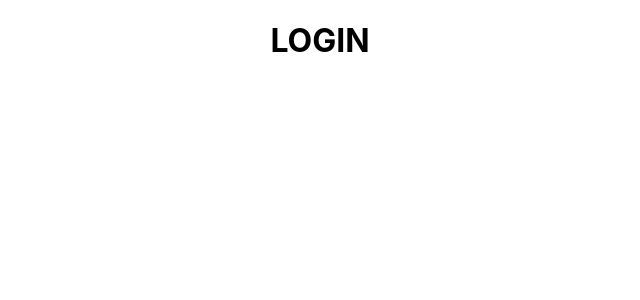
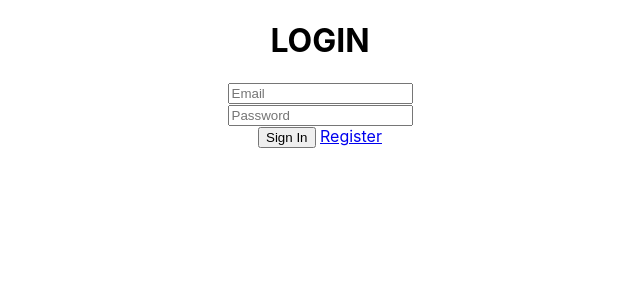
Before and after one commit to pratikpz18/Ping, a React (Create React App) app in the folder frontend/: page /login in a window 1280 px wide. Shown: the top 300 px of the page, without its empty margins (320-960 px from the left). Built offline with nearby package versions, Linux system fonts and the light colour scheme.

Commit message:
login component started frontend created

```diff
--- a/frontend/src/components/Login.js
+++ b/frontend/src/components/Login.js
@@ -2,10 +2,65 @@ import React, { Component } from 'react';
 import { Link } from 'react-router-dom';
 
 export default class Registration extends Component{
+    constructor(props){
+        super(props);
+
+        this.state = {
+            isLoading : true,
+            token:'',
+            LoginUsername:'',
+            LoginEmail:'',
+            LoginPassword:'',
+            login: false,
+            error: false,
+            LoginError: '',
+            fieldError:{}
+        };
+    }
+
     render(){
+
+        const {
+            isLoading,
+            token,
+            LoginUsername,
+            LoginEmail,
+            LoginPassword,
+            login,
+            error,
+            LoginError,
+            fieldError
+            } = this.state;
+
+
+
         return(
             <div>
                 <h1>LOGIN</h1>
+                {' '}
+                <div>
+                    <input
+                    type="email"
+                    placeholder="Email"
+                    autoComplete="Email"
+                    value={LoginEmail}
+                    onChange={this.onTextboxChangeLoginEmail}
+                    /><br />
+                    <input
+                    type="password"
+                    placeholder="Password"
+                    value={LoginPassword}
+                    autoComplete="password"
+                    onChange={this.onTextboxChangeLoginPassword}
+                    /><br />
+                    {' '}
+                    <div>
+                        <button onClick={this.onSignIn}>Sign In</button>
+                        {' '}
+                        <Link to="/register"> Register </Link>
+                    </div>
+                    {' '}
+                </div>
             </div>
         );
     }
```
